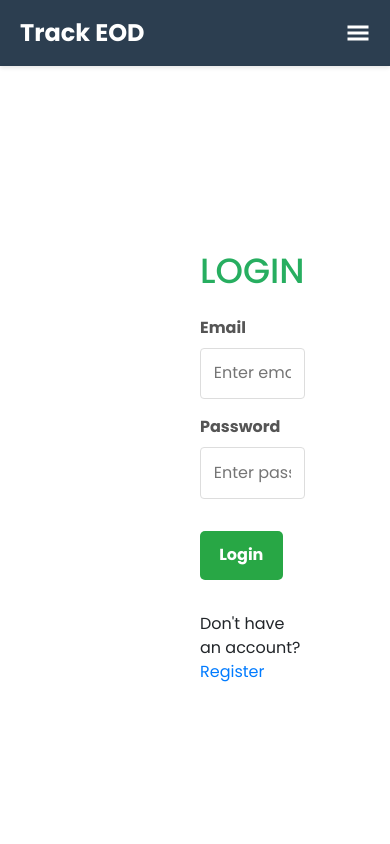
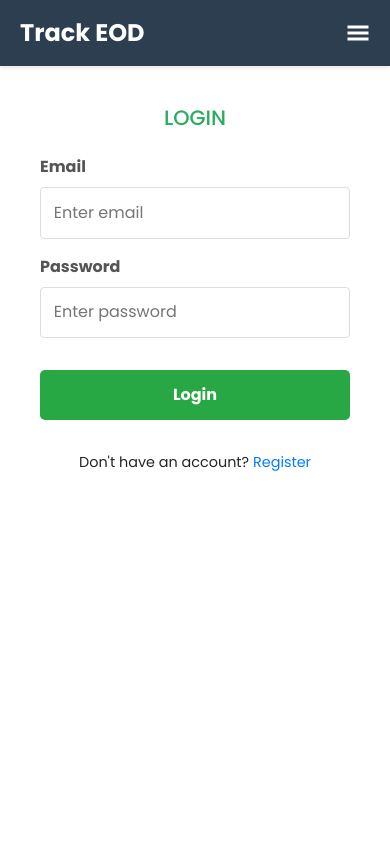
Before and after one commit to lakhan06/Track-EOD, a React (Create React App) app in the folder frontend/: page /login in a window 390 px wide. Shown: the top 844 px of the page. Built offline with nearby package versions, Linux system fonts and the light colour scheme.

Commit message:
layuot responsive

```diff
--- a/frontend/src/pages/Login/Login.css
+++ b/frontend/src/pages/Login/Login.css
@@ -1,4 +1,3 @@
-/* Login.css */
 .login-container {
   display: flex;
   justify-content: space-around;
@@ -6,33 +5,22 @@
   width: 100vw;
   height: 95vh;
   gap: 20px;
-    /* margin: 5rem auto; */
-    padding: 0 200px;
-    /* border: 1px solid #ddd; */
-    /* border-radius: 8px; */
-    /* background-color: #f9f9f9; */
+  padding: 0 50px; /* Reduced padding for better responsiveness */
+  box-sizing: border-box;
   box-shadow: 0 4px 8px rgba(0, 0, 0, 0.1);
 }
 
 .login-form-container {
   flex: 1;
-    /* padding-right: 2rem; */
-    /* width: 40%; */
+  padding: 20px;
 }
 
 .login-header {
-    /* text-align: center; */
-    font-size: 35px;
+  font-size: 2rem;
   margin-bottom: 1.5rem;
-    /* font-family: Arial, sans-serif; */
   color: #27ae60;
+}
 
-  }
-  /* .login-header span{
-    font-size: 55px;
-    color: #27ae60;
-    font-weight: 400;
-  } */
 .login-form {
   display: flex;
   flex-direction: column;
@@ -51,11 +39,11 @@
 }
 
 .form-input {
-    /* padding: 0.8rem; */
   font-size: 1rem;
   border: 1px solid #ccc;
   border-radius: 4px;
   width: 100%;
+  padding: 0.5rem;
   box-sizing: border-box;
 }
 
@@ -67,14 +55,13 @@
 
 .submit-button {
   background-color: #27ae60;
-    color: #fff;
-    padding:  0.5rem 1rem;
+  color: white;
+  padding: 0.5rem 1rem;
   font-size: 1rem;
   border: none;
   border-radius: 4px;
   cursor: pointer;
   text-align: center;
-    width: fit-content;
 }
 
 .submit-button:hover {
@@ -92,13 +79,12 @@
 
 .register-link {
   margin-top: 2rem;
-    /* text-align: center; */
   font-size: 1rem;
   text-decoration: none;
 }
-.register-link span{
+
+.register-link span {
   color: #007bff;
-
 }
 
 .register-link span:hover {
@@ -110,7 +96,6 @@
   display: flex;
   justify-content: center;
   align-items: center;
-    width: 50%;
 }
 
 .login-image {
@@ -119,3 +104,52 @@
   border-radius: 8px;
   box-shadow: 0 4px 8px rgba(0, 0, 0, 0.1);
 }
+
+/* Responsive Design */
+@media (max-width: 768px) {
+  .login-container {
+    flex-direction: column;
+    padding: 20px;
+  }
+
+  .login-image-container {
+    display: none; /* Remove the image on small screens */
+  }
+
+  .login-form-container {
+    width: 100%;
+    max-width: 400px;
+  }
+
+  .login-header {
+    font-size: 1.5rem;
+    text-align: center;
+  }
+
+  .submit-button {
+    width: 100%;
+  }
+}
+
+@media (max-width: 480px) {
+  .login-header {
+    font-size: 1.3rem;
+  }
+
+  .form-label {
+    font-size: 0.8rem;
+  }
+
+  .form-input {
+    font-size: 0.9rem;
+  }
+
+  .submit-button {
+    font-size: 0.9rem;
+  }
+
+  .register-link {
+    font-size: 0.9rem;
+    text-align: center;
+  }
+}
```
Lines whose indentation alone changed are shown as unchanged.
